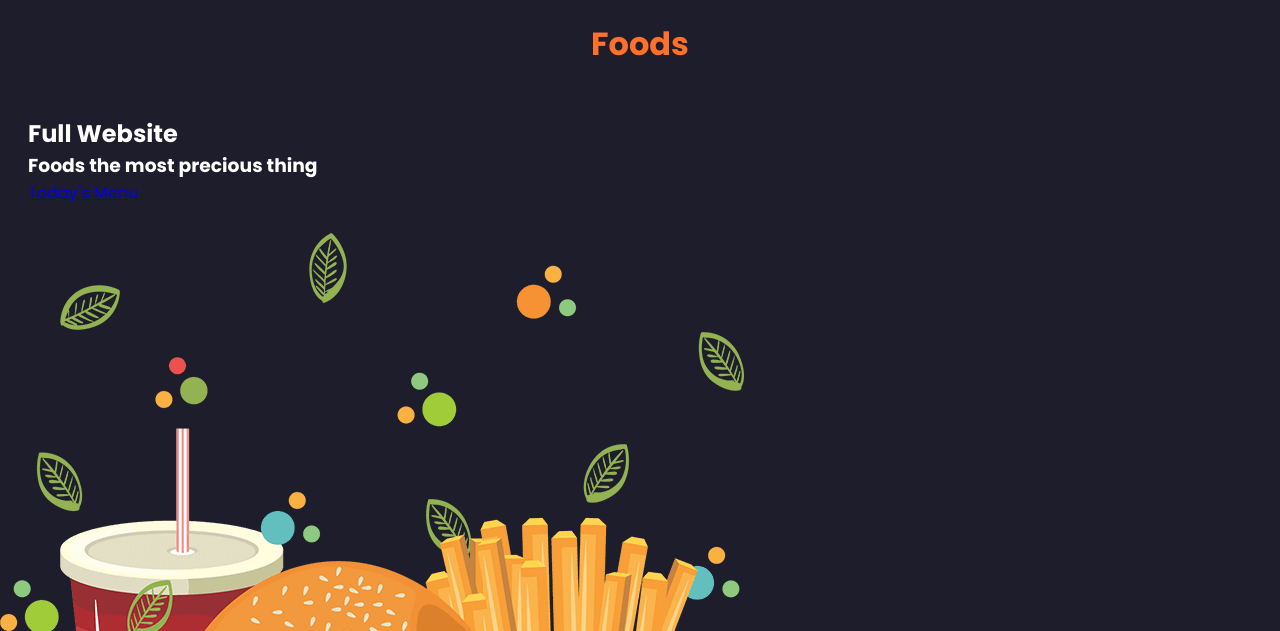
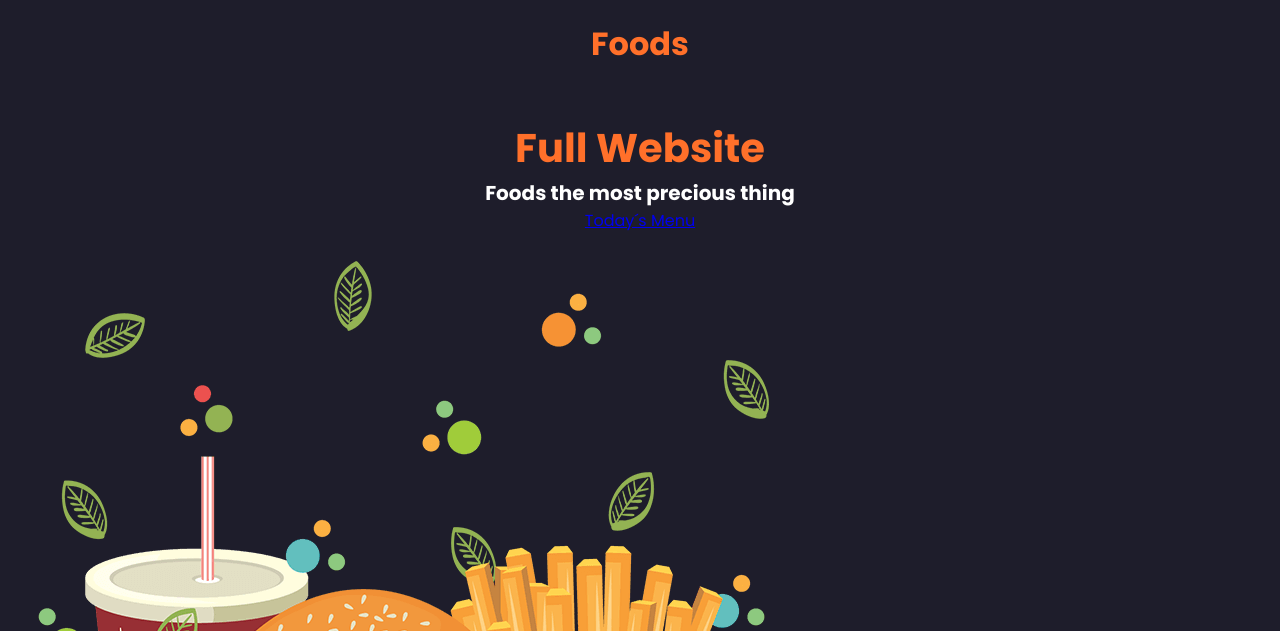
Before and after one commit to DiegoparraQ21/Food, a plain HTML site: page index.html in a window 1280 px wide. Shown: the top 631 px of the page. Drawn offline with Linux system fonts and the light colour scheme.

Commit message:
docs: :memo: Add new styles

```diff
--- a/CSS/styles.css
+++ b/CSS/styles.css
@@ -296,3 +296,34 @@ footer {
         display: inline;
     }
 }
+
+img {
+    display: block;
+    max-width: 100%;
+}
+
+.home {
+    display: grid;
+    grid-template-areas:
+    "home-text"
+    "home-image";
+    gap: 28px;
+    align-items: center;
+    padding: 30px 25px 55px;
+}
+
+.home__content {
+    text-align: center;
+    padding: 0;
+    margin: 0;
+}
+
+.home__title {
+    color: var(--primary-color);
+    font-size: 40px;
+}
+
+.home__subtitle {
+    color: var(--secondary-color);
+    font-size: 20px;
+}
--- a/index.html
+++ b/index.html
@@ -1,5 +1,5 @@
 <!DOCTYPE html>
-<html lang="en">
+<html lang="es">
 
 <head>
     <meta charset="UTF-8">
@@ -82,6 +82,7 @@
     </nav>
 
     <section id="home" class="home">
+
         <div class="home__content">
             <h2 class="home__title">Full Website</h2>
 
@@ -92,12 +93,27 @@
         </div>
 
         <div>
-            <img src="images/home.png" alt="burguer master">
+            <img class="home__image" src="images/home.png" alt="burguer master">
         </div>
 
     </section>
 
     <section id="about" class="about">
+
+        <div>
+            <img  class="about__image" src="images/about.png" alt="salad with fries">
+        </div>
+
+        <div class="about__content">
+
+            <h2 class="about__title">About Us</h2>
+
+            <h3 class="about__subtitle">We speak the good language</h3>
+
+            <p class="about__text">We prepare tasty food with fresh ingredients, simple service and a flavor made to enjoy every day</p>
+            <a class="button" href="#about-us">Learn More</a>
+        </div>
+
     </section>
 
     <section id="menu" class="menu">
```
